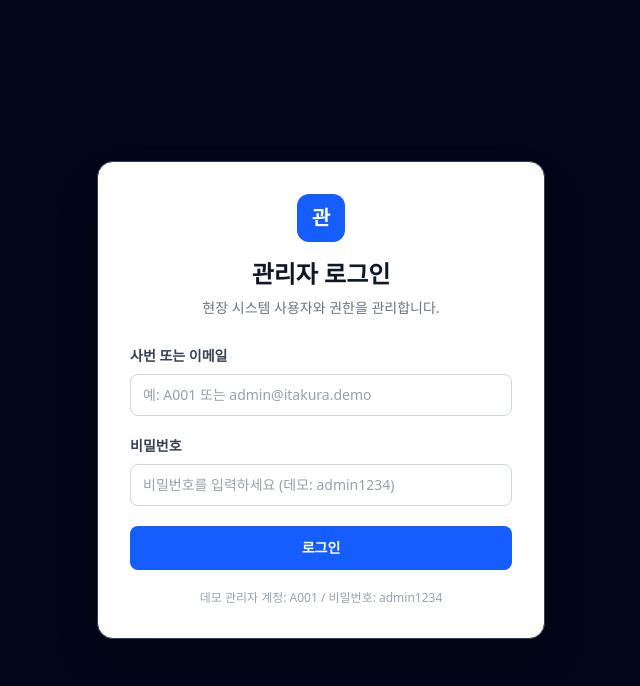
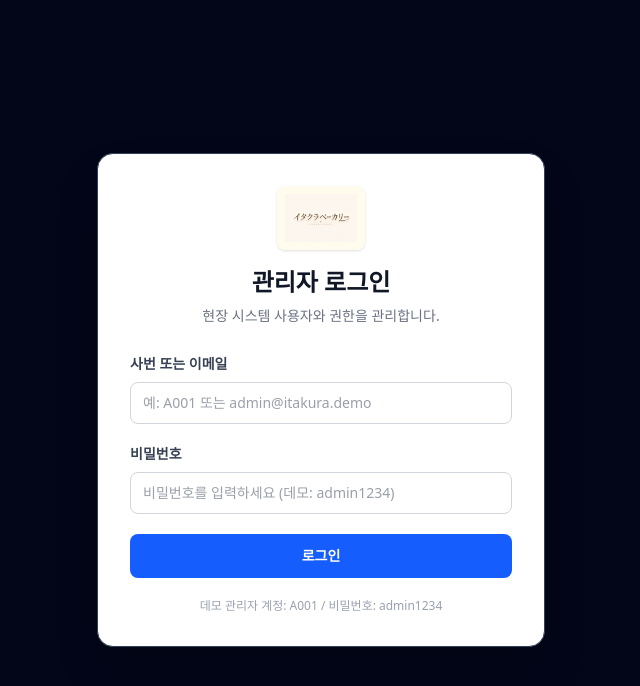
Before and after one commit to ldavit125-spec/itakura, a Next.js app: page /admin/login in a window 1280 px wide. Shown: the top 686 px of the page, without its empty margins (319-959 px from the left). Built offline with nearby package versions, Linux system fonts and the light colour scheme.

Commit message:
기업 로고(イタクラベーカリー) 이미지로 사이드바 및 로그인 화면 업데이트

```diff
--- a/app/admin/login/page.tsx
+++ b/app/admin/login/page.tsx
@@ -1,7 +1,7 @@
-"use client";
 "use client";
 
 import { FormEvent, useEffect, useState } from "react";
+import Image from "next/image";
 import { useRouter } from "next/navigation";
 import { useAdmin } from "@/context/AdminContext";
 import { useLanguage } from "@/context/LanguageContext";
@@ -34,7 +34,16 @@ export default function AdminLoginPage() {
     <main className="relative flex min-h-screen items-center justify-center bg-slate-950 px-4">
       <div className="w-full max-w-md rounded-2xl border border-slate-700 bg-white p-8 shadow-2xl">
         <div className="mb-7 text-center">
-          <div className="mx-auto mb-4 flex h-12 w-12 items-center justify-center rounded-xl bg-blue-600 text-xl font-bold text-white">관</div>
+          <div className="mx-auto mb-4 flex items-center justify-center">
+            <Image
+              src="/logo.png"
+              alt="이타쿠라 베이커리 (ITAKURA BAKERY)"
+              width={240}
+              height={80}
+              className="h-16 w-auto object-contain rounded-lg p-2 bg-amber-50/90 shadow-sm"
+              priority
+            />
+          </div>
           <h1 className="text-2xl font-bold text-gray-900">{t("admin.login.title")}</h1>
           <p className="mt-2 text-sm text-gray-500">{t("admin.login.description")}</p>
         </div>
--- a/components/layout/Sidebar.tsx
+++ b/components/layout/Sidebar.tsx
@@ -1,5 +1,6 @@
 "use client";
 
+import Image from "next/image";
 import Link from "next/link";
 import { usePathname, useRouter } from "next/navigation";
 import { NAV_ITEMS } from "@/constants/navigation";
@@ -62,31 +63,15 @@ export default function Sidebar() {
   return (
     <aside className="fixed inset-y-0 left-0 z-30 w-60 flex flex-col bg-[#1e2a4a] border-r border-slate-700">
       {/* 로고 영역 */}
-      <div className="flex items-center gap-3 px-5 py-5 border-b border-slate-700">
-        <div className="w-8 h-8 rounded-md bg-blue-600 flex items-center justify-center flex-shrink-0">
-          <svg
-            className="w-5 h-5 text-white"
-            fill="none"
-            stroke="currentColor"
-            viewBox="0 0 24 24"
-            strokeWidth={2}
-            aria-hidden="true"
-          >
-            <path
-              strokeLinecap="round"
-              strokeLinejoin="round"
-              d="M12 6V4m0 2a2 2 0 100 4m0-4a2 2 0 110 4m-6 8a2 2 0 100-4m0 4a2 2 0 110-4m0 4v2m0-6V4m6 6v10m6-2a2 2 0 100-4m0 4a2 2 0 110-4m0 4v2m0-6V4"
-            />
-          </svg>
-        </div>
-        <div className="min-w-0">
-          <p className="text-white font-bold text-sm leading-tight truncate">
-            {t("brand.name")}
-          </p>
-          <p className="text-slate-400 text-xs leading-tight truncate">
-            {t("brand.system")}
-          </p>
-        </div>
+      <div className="flex items-center justify-center px-4 py-4 border-b border-slate-700 bg-amber-50/10">
+        <Image
+          src="/logo.png"
+          alt="이타쿠라 베이커리 (ITAKURA BAKERY)"
+          width={180}
+          height={60}
+          className="h-12 w-auto object-contain rounded-md p-1 bg-amber-50/90 shadow-sm"
+          priority
+        />
       </div>
 
       {/* 네비게이션 메뉴 */}
```
Also changed, not shown: public/logo.png (added).
